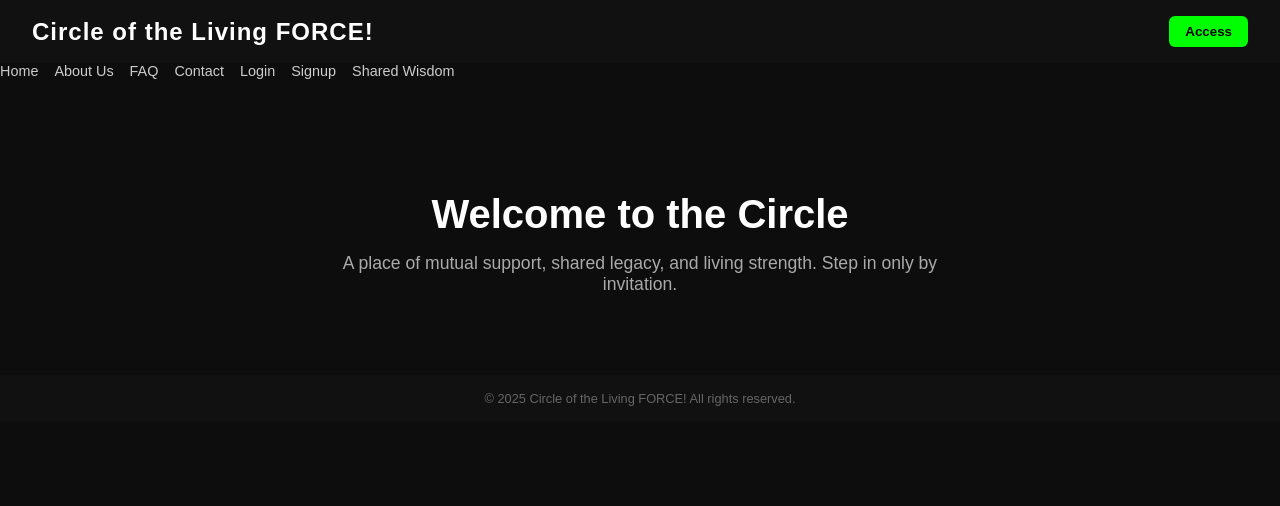
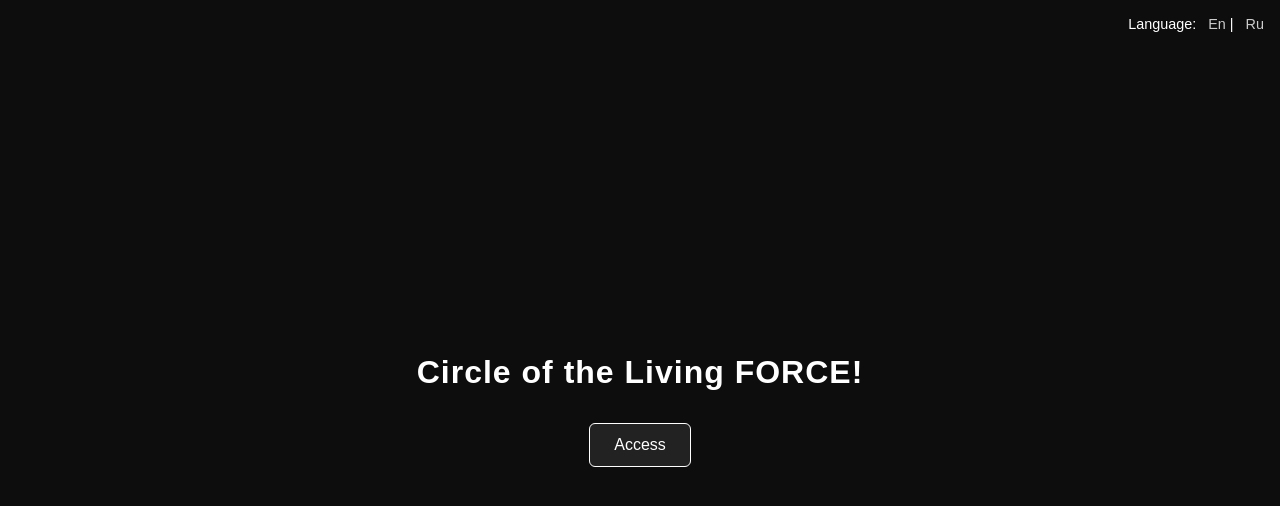
Before and after one commit to SilentWaveX/circleofthelivingforce, a plain HTML site: page index.html in a window 1280 px wide. Drawn offline with Linux system fonts and the light colour scheme.

Commit message:
Update index.html

```diff
--- a/index.html
+++ b/index.html
@@ -4,98 +4,66 @@
   <meta charset="UTF-8" />
   <meta name="viewport" content="width=device-width, initial-scale=1.0"/>
   <title>Circle of the Living FORCE!</title>
-    <link rel="stylesheet" href="style.css" />
   <style>
     body {
       margin: 0;
       font-family: sans-serif;
       background: #0d0d0d;
       color: white;
-        overflow-x: hidden;
+      display: flex;
+      flex-direction: column;
+      align-items: center;
+      justify-content: center;
+      height: 100vh;
     }
-      header {
-        background-color: #111;
-        padding: 1rem 2rem;
-        display: flex;
-        justify-content: space-between;
-        align-items: center;
-      }
-      header h1 {
-        font-size: 1.5rem;
-        margin: 0;
+
+    h1 {
+      font-size: 2rem;
+      margin-bottom: 2rem;
       letter-spacing: 1px;
     }
-      nav {
-        display: flex;
-        gap: 1rem;
+
+    .access-button {
+      background-color: #222;
+      color: white;
+      padding: 0.75rem 1.5rem;
+      border: 1px solid white;
+      font-size: 1rem;
+      cursor: pointer;
+      border-radius: 6px;
+      transition: background-color 0.3s, color 0.3s;
     }
-      nav a {
-        color: #ccc;
-        text-decoration: none;
+
+    .access-button:hover {
+      background-color: white;
+      color: black;
+    }
+
+    .lang-toggle {
+      position: absolute;
+      top: 1rem;
+      right: 1rem;
       font-size: 0.9rem;
     }
-      nav a:hover {
+
+    .lang-toggle a {
+      color: #ccc;
+      margin-left: 0.5rem;
+      text-decoration: none;
+    }
+
+    .lang-toggle a:hover {
       color: white;
-      }
-      .access-button {
-        background-color: #0f0;
-        color: black;
-        padding: 0.5rem 1rem;
-        border: none;
-        font-weight: bold;
-        cursor: pointer;
-        border-radius: 6px;
-        transition: background-color 0.3s;
-      }
-      .access-button:hover {
-        background-color: #0c0;
-      }
-      .hero {
-        text-align: center;
-        padding: 5rem 2rem;
-      }
-      .hero h2 {
-        font-size: 2.5rem;
-        margin-bottom: 1rem;
-      }
-      .hero p {
-        font-size: 1.1rem;
-        color: #aaa;
-        max-width: 600px;
-        margin: 0 auto;
-      }
-      footer {
-        background-color: #111;
-        color: #666;
-        text-align: center;
-        padding: 1rem;
-        font-size: 0.8rem;
     }
   </style>
 </head>
 <body>
-    <header>
+  <div class="lang-toggle">
+    <span>Language:</span>
+    <a href="#">En</a> | <a href="#">Ru</a>
+  </div>
+
   <h1>Circle of the Living FORCE!</h1>
   <button class="access-button">Access</button>
-    </header>
-
-    <nav>
-      <a href="#">Home</a>
-      <a href="#">About Us</a>
-      <a href="#">FAQ</a>
-      <a href="#">Contact</a>
-      <a href="#">Login</a>
-      <a href="#">Signup</a>
-      <a href="#">Shared Wisdom</a>
-    </nav>
-
-    <section class="hero">
-      <h2>Welcome to the Circle</h2>
-      <p>A place of mutual support, shared legacy, and living strength. Step in only by invitation.</p>
-    </section>
-
-    <footer>
-      &copy; 2025 Circle of the Living FORCE! All rights reserved.
-    </footer>
 </body>
 </html>
```
Lines whose indentation alone changed are shown as unchanged.
